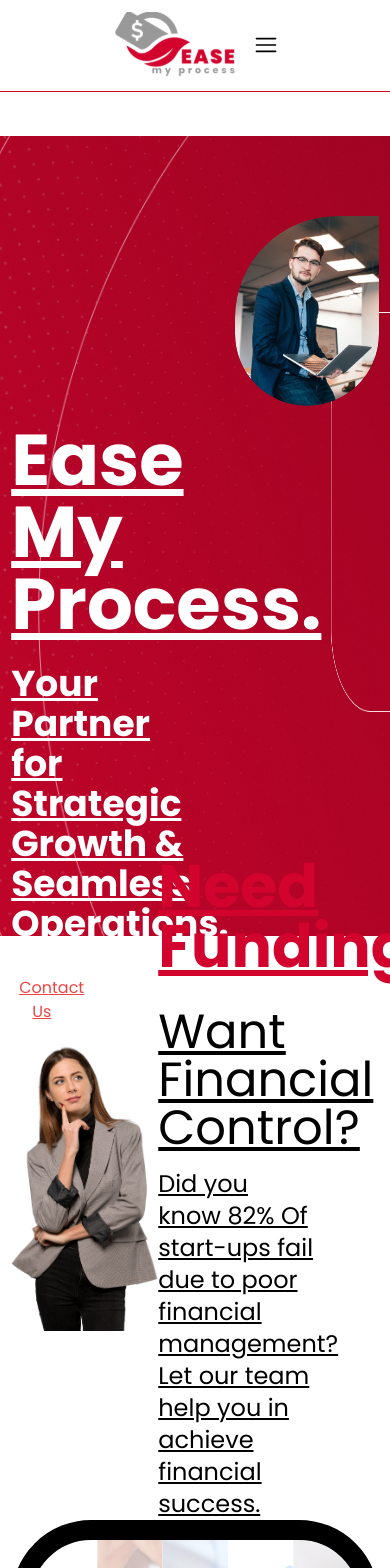
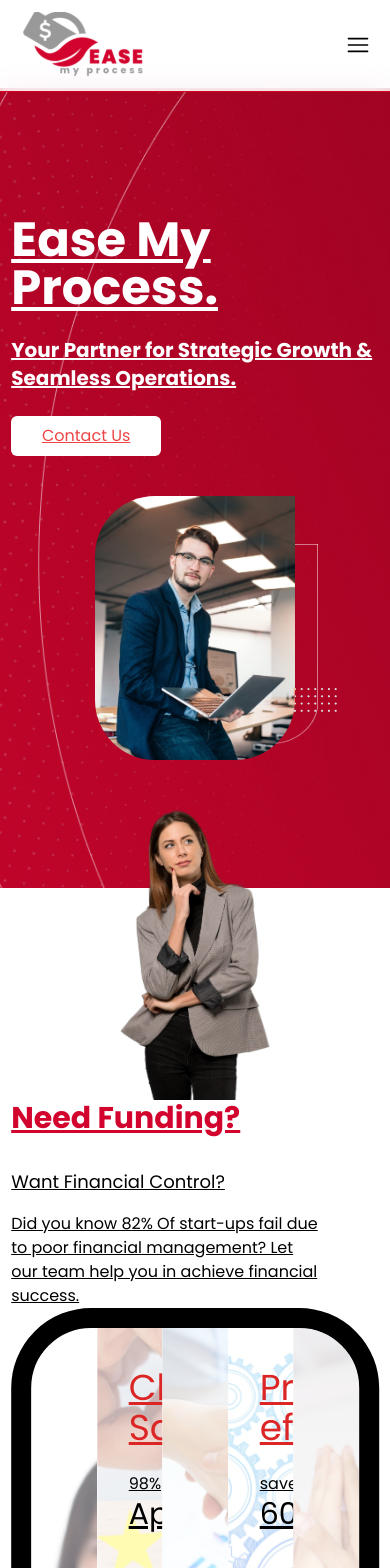
Before and after one commit to Aftab1311/EasyProcess, a Next.js app: page / in a window 390 px wide. Shown: the top 1568 px of the page. Built offline with nearby package versions, Linux system fonts and the light colour scheme.

Commit message:
changes done

```diff
--- a/src/components/MainHero.tsx
+++ b/src/components/MainHero.tsx
@@ -8,45 +8,51 @@ import { GoArrowRight } from "react-icons/go";
 
 export default function MainHero() {
   return (
-    <div className="w-full mt-20">
+    <div className="w-full mt-8 md:mt-20">
       {/* section-1 */}
 
-      <div className="bg-[url('/images/hero/mainbg.png')] bg-cover bg-center h-[800px] w-full mt-14 ">
-        <div className="container mx-auto w-full flex gap-10 ">
-          <div className="w-1/2 flex flex-col mt-72 gap-6 text-white">
-            <h1 className="text-7xl font-bold underline">Ease My Process.</h1>
-            <h3 className="text-4xl font-semibold underline">
+      <div className="bg-[url('/images/hero/mainbg.png')] bg-cover bg-center min-h-[800px] w-full mt-14 flex items-center justify-center">
+        <div className="container mx-auto w-full flex flex-col md:flex-row gap-10 items-center md:justify-between justify-center">
+          <div className="w-full md:w-1/2 flex flex-col gap-6 text-white">
+            <h1 className="text-5xl md:text-7xl font-bold underline">
+              Ease My Process.
+            </h1>
+            <h3 className="text-xl md:text-4xl font-semibold underline">
               Your Partner for Strategic Growth & Seamless Operations.
             </h3>
-            <button className="w-1/3 bg-white py-2 px-2 text-red-500 underline rounded-md">
+            <button className="max-w-[150px] bg-white py-2 px-2 text-red-500 underline rounded-md">
               Contact Us
             </button>
           </div>
-          <div className="relative mt-20  ">
-            <div className="rounded-tl-[120px] rounded-b-[85px] overflow-hidden">
+          <div className="flex items-center justify-center w-full md:w-1/2">
+            <div className="relative">
+              <div className="rounded-tl-[60px] md:rounded-tl-[120px] rounded-b-[60px] md:rounded-b-[85px] overflow-hidden w-[200px] md:w-[400px]">
                 <Image
-                className="relative z-10 rounded-tl-[120px] rounded-b-[85px] hover:scale-125 transition duration-1000"
+                  className="relative z-10  hover:scale-125 transition duration-1000 w-full h-full"
                   src="/images/hero/man.jpg"
                   alt="hero"
-                width={400}
-                height={200}
+                  width={0}
+                  height={0}
+                  sizes="100vw"
                 />
               </div>
-
               <Image
-              className="absolute inset-24 h-[400px] z-0"
+                className="absolute inset-12 h-[200px] md:inset-24 z-0 w-full max-w-[175px] md:max-w-[350px] md:h-[400px]"
                 src="/images/hero/rectborder.png"
                 alt=""
-              width={350}
-              height={200}
+                width={0}
+                height={0}
+                sizes="100vw"
               />
               <Image
-              className="absolute inset-80 w-[80px] h-[40px] z-0 ml-24"
+                className="absolute top-48 md:top-[400px] inset-24 md:inset-80 z-0 ml-24 max-w-[50px] md:max-w-[80px] w-full"
                 src="/images/hero/Eclipse.png"
                 alt=""
-              width={350}
-              height={200}
+                width={0}
+                height={0}
+                sizes="100vw"
               />
+            </div>
           </div>
         </div>
       </div>
@@ -54,24 +60,25 @@ export default function MainHero() {
       {/* section-2 & 3 */}
       <div className="relative h-[1250px]">
         <div className="container mx-auto flex justify-center flex-col absolute -top-20 left-1/2 -translate-x-1/2">
-          <div className="flex items-center">
-            <div className="w-2/5 flex justify-center">
+          <div className="flex flex-col md:flex-row items-center">
+            <div className="w-full md:w-2/5 flex justify-center">
               <Image
-                className="flex justify-center items-center"
+                className="flex justify-center items-center w-full max-w-[150px] md:max-w-[350px]"
                 src="/images/hero/lady.png"
                 alt=""
-                width={350}
-                height={200}
+                width={0}
+                height={0}
+                sizes="100vw"
               />
             </div>
-            <div className="w-1/2 flex flex-col gap-4">
-              <h1 className="text-[#d2042d] text-6xl font-bold underline mb-4">
+            <div className="w-full md:w-1/2 flex flex-col gap-4">
+              <h1 className="text-[#d2042d] text-3xl md:text-6xl font-bold underline mb-4">
                 Need Funding?
               </h1>
-              <h2 className="text-black text-5xl underline">
+              <h2 className="text-black text-lg md:text-5xl underline">
                 Want Financial Control?
               </h2>
-              <h3 className="w-[85%] text-2xl underline">
+              <h3 className="w-[85%] text-base md:text-2xl underline">
                 Did you know 82% Of start-ups fail due to poor financial
                 management? Let our team help you in achieve financial success.
               </h3>
--- a/src/components/ui/navbar.tsx
+++ b/src/components/ui/navbar.tsx
@@ -1,17 +1,17 @@
-import { useState } from 'react';
+import { useState } from "react";
 import Image from "next/image";
-import { usePathname } from 'next/navigation';
-import Link from 'next/link';
-import { Poppins } from 'next/font/google';
-import { MdClose, MdLocationPin, MdAlternateEmail } from 'react-icons/md';
-import { RxHamburgerMenu } from 'react-icons/rx';
+import { usePathname } from "next/navigation";
+import Link from "next/link";
+import { Poppins } from "next/font/google";
+import { MdClose, MdLocationPin, MdAlternateEmail } from "react-icons/md";
+import { RxHamburgerMenu } from "react-icons/rx";
 import { PiXLogoDuotone } from "react-icons/pi";
 import { FaFacebookF, FaInstagram, FaLinkedinIn } from "react-icons/fa6";
 
 const poppins = Poppins({
-    subsets: ['latin'],
+  subsets: ["latin"],
   weight: ["100", "300", "400", "500", "700", "900"],
-})
+});
 
 const navbarItems = [
   {
@@ -34,7 +34,7 @@ const navbarItems = [
     name: "Resources",
     link: "/security",
   },
-]
+];
 
 const Navbar = () => {
   const [isOpen, setIsOpen] = useState(false);
@@ -44,35 +44,47 @@ const Navbar = () => {
     setIsOpen(!isOpen);
   };
 
-    const inactiveLink = "px-2 py-1 font-semibold transition ease-in-out duration-200  relative group max-w-fit hover:bg-gradient-to-r hover:from-rose-300 hover:to-[#D20420] hover:bg-clip-text hover:text-transparent"
-    const activeLink = "px-2 py-1 font-semibold transition ease-in-out duration-200 scale:105 relative group max-w-fit bg-gradient-to-r from-[#D20420]  to-rose-400 bg-clip-text text-transparent   -b-2    -b-[#D20420]"
+  const inactiveLink =
+    "px-2 py-1 font-semibold transition ease-in-out duration-200  relative group max-w-fit hover:bg-gradient-to-r hover:from-rose-300 hover:to-[#D20420] hover:bg-clip-text hover:text-transparent";
+  const activeLink =
+    "px-2 py-1 font-semibold transition ease-in-out duration-200 scale:105 relative group max-w-fit bg-gradient-to-r from-[#D20420]  to-rose-400 bg-clip-text text-transparent   -b-2    -b-[#D20420]";
   return (
-        <div className='fixed w-full z-50'>
-            <div className='w-full text-gray-300 bg-black bg-opacity-90 backdrop-blur-md py-1 hidden md:flex justify-around items-center'>
-                <div className='flex justify-start items-center'>
-                    <div className='flex justify-start items-center gap-2'>
+    <div className="fixed w-full z-50">
+      <div className="w-full text-gray-300 bg-black bg-opacity-90 backdrop-blur-md py-1 hidden md:flex justify-around items-center">
+        <div className="flex justify-start items-center">
+          <div className="flex justify-start items-center gap-2">
             <MdLocationPin className=" text-3xl" />
-                        <p className='w-1/2 underline text-sm'>A1 Tower, Sohna Road Level 9, Spaze i-Tech Park, Sector 49, Gurugram, Haryana 122018</p>
-                        <div className='flex justify-start items-center gap-2'>
+            <p className="w-1/2 underline text-sm">
+              A1 Tower, Sohna Road Level 9, Spaze i-Tech Park, Sector 49,
+              Gurugram, Haryana 122018
+            </p>
+            <div className="flex justify-start items-center gap-2">
               <MdAlternateEmail className=" text-3xl" />
-                        <p className='max-w-lg underline text-sm'>info@easemyprocess.com</p>
+              <p className="max-w-lg underline text-sm">
+                info@easemyprocess.com
+              </p>
             </div>
           </div>
-
-
         </div>
-                <div className='flex justify-center items-center gap-2'>
+        <div className="flex justify-center items-center gap-2">
           <FaFacebookF className="text-3xl text-white" />
           <FaInstagram className="text-3xl text-white" />
           <FaLinkedinIn className="text-3xl text-white" />
           <PiXLogoDuotone className="text-3xl text-white" />
         </div>
       </div>
-            <div className={`text-black bg-white border-b border-[#D20420] py-3 px-28 flex justify-between items-center flex-wrap bg-opacity-80 backdrop-blur-md ${poppins.className}`}>
+      <div
+        className={`text-black bg-white border-b border-[#D20420] py-3 px-5 md:px-28 flex justify-between items-center flex-wrap bg-opacity-80 backdrop-blur-md ${poppins.className}`}
+      >
         <Link className="flex items-center gap-2" href="/">
-                    <Image src="/navbarLogo.svg" width={1000} height={1000} alt="EaseMyProcess" className='w-32' />
+          <Image
+            src="/navbarLogo.svg"
+            width={1000}
+            height={1000}
+            alt="EaseMyProcess"
+            className="w-32"
+          />
         </Link>
-
 
         {/* Menu button for mobile devices */}
         <div className="md:hidden ">
@@ -82,24 +94,25 @@ const Navbar = () => {
             aria-label="Toggle Menu"
           >
             {isOpen ? (
-
               <MdClose className="w-6 h-6 " />
             ) : (
-
               <RxHamburgerMenu className="w-6 h-6" />
             )}
           </button>
         </div>
 
         <div
-                    className={`w-full md:w-auto ${isOpen ? 'flex' : 'hidden'
+          className={`w-full md:w-auto ${
+            isOpen ? "flex" : "hidden"
           } md:flex md:items-center md:gap-6 mx-2 md:ml-4 hidden`}
         >
           {navbarItems.map((item) => (
             <Link
               href={item.link}
               key={item.id}
-                            className={pathname.includes(item.link) ? activeLink : inactiveLink}
+              className={
+                pathname.includes(item.link) ? activeLink : inactiveLink
+              }
             >
               <span>{item.name}</span>
               <span className="absolute -bottom-1 left-0 w-0 h-0.5 bg-gradient-to-r from-[#FFF] to-[#D20420] rounded-full transition-all group-hover:w-full"></span>
@@ -109,21 +122,27 @@ const Navbar = () => {
 
         {/* mobile menu items */}
         <div
-                    className={`${isOpen ? "opacity-100 scale-y-100" : "opacity-0 scale-y-0"
+          className={`${
+            isOpen ? "opacity-100 scale-y-100" : "opacity-0 scale-y-0"
           } absolute top-full text-left left-0 right-0 md:hidden transition-all duration-300 transform origin-top ease-in-out bg-white bg-opacity-95 backdrop-blur-sm`}
         >
           {navbarItems.map((item) => (
             <div
               key={item.id}
               className={
-                                item.id === 1 ? "border-y-[1px] pl-10 py-2" : " border-b-[1px] pl-10 py-2"
+                item.id === 1
+                  ? "border-y-[1px] pl-10 py-2"
+                  : " border-b-[1px] pl-10 py-2"
               }
             >
               <Link href={item.link}>{item.name}</Link>
             </div>
           ))}
           {/* Mobile Sponsor Button */}
-                    <Link href="/contact" className='text-center flex justify-center mx-auto my-2 md:mx-0 hidden'>
+          <Link
+            href="/contact"
+            className="text-center flex justify-center mx-auto my-2 md:mx-0 hidden"
+          >
             <button className="relative inline-flex h-8 overflow-hidden rounded-full p-[1px] focus:outline-none focus:ring-4 focus:ring-rose-600 focus:ring-offset-4 focus:ring-offset-slate-50">
               <span className="absolute inset-[-1000%] animate-[spin_2s_linear_infinite] bg-[conic-gradient(from_90deg_at_50%_50%,#E2CBFF_0%,#D20420_50%,#E2CBFF_100%)]" />
               <span className="inline-flex h-full w-full cursor-pointer items-center justify-center rounded-full bg-white px-3 py-1 text-sm font-medium text-black backdrop-blur-3xl">
@@ -134,7 +153,10 @@ const Navbar = () => {
         </div>
 
         {/* Sponsor Button */}
-                <Link href="/contact" className='text-center mx-auto mt-2 md:mx-0 hidden lg:flex'>
+        <Link
+          href="/contact"
+          className="text-center mx-auto mt-2 md:mx-0 hidden lg:flex"
+        >
           <button className="relative inline-flex h-8 overflow-hidden rounded-full p-[1px] focus:outline-none focus:ring-2 focus:ring-rose-500 focus:ring-offset-2 focus:ring-offset-slate-50">
             <span className="absolute inset-[-1000%] animate-[spin_2s_linear_infinite] bg-[conic-gradient(from_90deg_at_50%_50%,#E2CBFF_0%,#D20420_50%,#E2CBFF_100%)]" />
             <span className="inline-flex h-full w-full cursor-pointer items-center justify-center rounded-full bg-white px-3 py-1 text-sm font-medium text-black backdrop-blur-3xl">
@@ -142,8 +164,7 @@ const Navbar = () => {
             </span>
           </button>
         </Link>
-
-            </div >
+      </div>
     </div>
   );
 };
```
Also changed, not shown: src/components/ContactUs.tsx (+30 -6 lines), src/components/MainServices.tsx (+17 -16 lines). Lines whose indentation alone changed are shown as unchanged.
